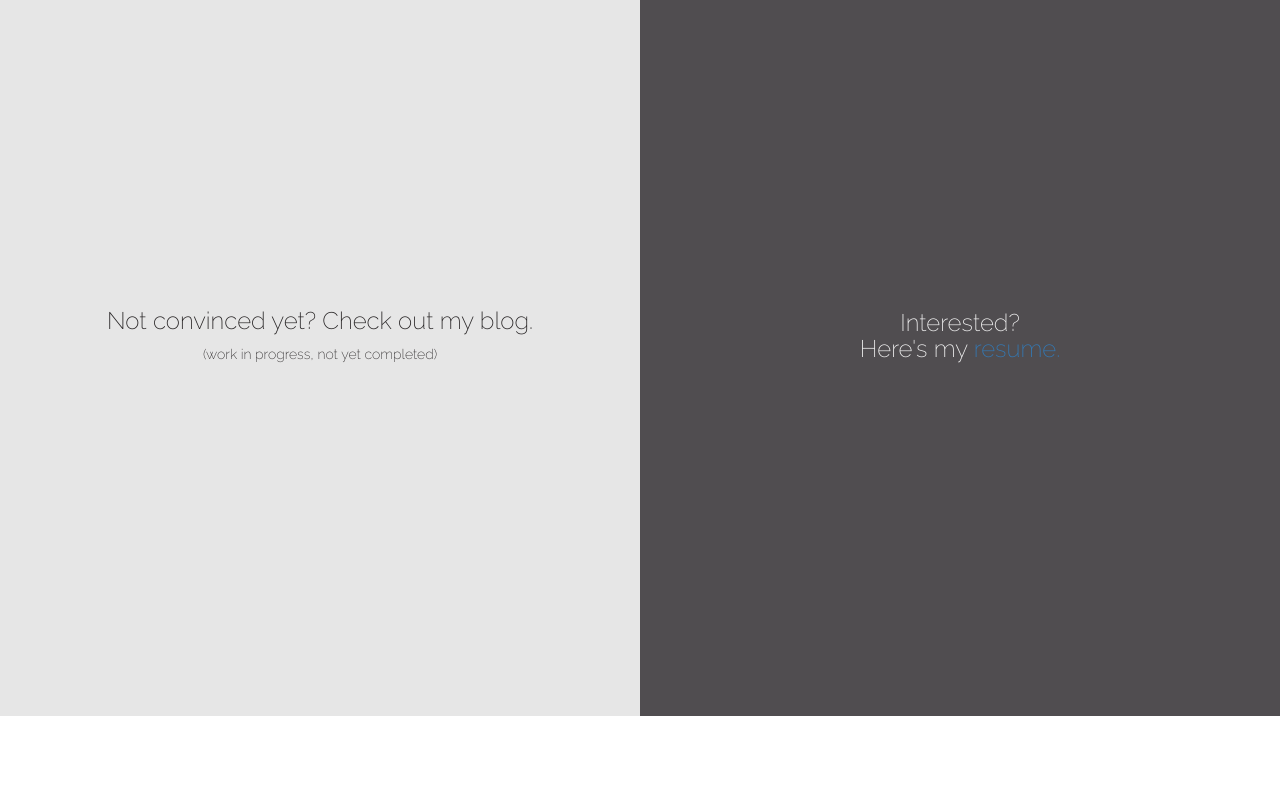
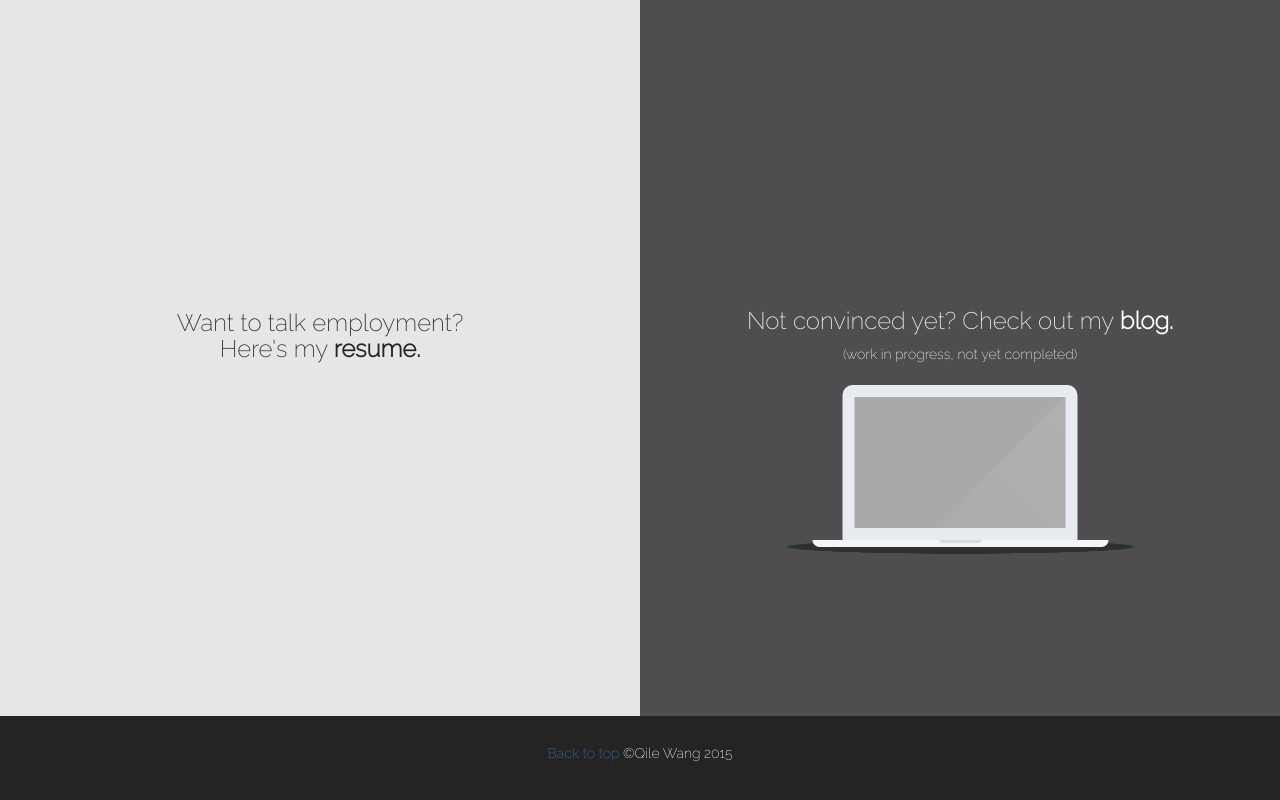
Before and after one commit to AroundTheLines/qilew.me, a plain HTML site: page index.html in a window 1280 px wide. Shown: the part 3684-4484 px from the top of the page. Before the commit the page ends 4400 px from the top, so only its background shows below. Drawn offline with nearby package versions, Linux system fonts and the light colour scheme.

Commit message:
Layout is spot on. Also got a cool laptop image.

```diff
--- a/css/index.css
+++ b/css/index.css
@@ -235,6 +235,7 @@ body{
 
 .outro-container .blog a{
   color: #262324;
+  font-weight: bold;
 }
 
 .outro-container .vertically-challenged{
@@ -250,6 +251,25 @@ body{
 
   height: 100%;
   background-color: #504d50;
+}
+
+.outro-container .resume a{
+  color: white;
+  font-weight: bold;
+}
+
+/*Footer CSS*/
+footer{
+  height: 6em;
+  background-color: #262324;
+}
+
+footer .container{
+  position: relative;
+  top: 50%;
+  text-align: center;
+
+  transform: translateY(-50%);
 }
 
 /* CUSTOMIZE THE CAROUSEL
@@ -277,3 +297,101 @@ body{
   min-width: 100%;
   height: 450px;
 }
+
+/*Laptop CSS
+---------------------------------------------------------*/
+.laptop:before {
+  top: -10px;
+  margin: -3px 0 0 -3px;
+  width: 6px;
+  height: 6px;
+  border-radius: 6px;
+  background: #a5adbd;
+}
+
+.content {
+  width: 420px;
+  height: 240px;
+  left: 50%;
+  margin-left: -210px;
+  overflow: hidden;
+}
+
+.content:before {
+  content: "";
+  position: absolute;
+  right: -90px;
+  width: 200px;
+  height: 300px;
+  transform: rotate(45deg);
+  background: linear-gradient(to bottom, rgba(255, 255, 255, 0.1) 0%, rgba(255, 255, 255, 0) 100%);
+  z-index: 5;
+}
+
+.laptop {
+  width: 235px;
+  height: 155px;
+  background: rgba(230, 230, 230, 0.6);
+  border: 12px solid #e8ebf0;
+  border-radius: 10px 10px 0 0;
+  position: absolute;
+  bottom: 22%;
+  left: 50%;
+  transform: translateX(-50%);
+}
+
+.laptop:before {
+  top: -6px;
+}
+
+.laptop > div {
+  position: absolute;
+}
+
+.laptop > .content {
+  width: 211px;
+  height: 131px;
+  left: 0;
+  margin-left: 0;
+}
+
+.btm {
+  width: 296px;
+  height: 7px;
+  bottom: -19px;
+  left: 50%;
+  margin-left: -148px;
+  border-radius: 0 0 20px 20px;
+  background: #f4f5f7;
+  z-index: 1;
+}
+
+.btm:before {
+  content: "";
+  position: absolute;
+  width: 42px;
+  height: 3px;
+  left: 50%;
+  top: 0;
+  margin-left: -21px;
+  border-radius: 0 0 5px 5px;
+  background: #d8dbe1;
+}
+
+.shadow {
+  position: absolute;
+  width: 350px;
+  height: 18px;
+  left: 50%;
+  margin-left: -175px;
+  z-index: -1;
+  bottom: -20px;
+  background: radial-gradient(ellipse at center, rgba(48, 46, 48, 1) 0%, rgba(48, 46, 48, 1) 53%, rgba(42, 78, 53, 1) 55%, rgba(42, 78, 53, 0) 55%, rgba(42, 78, 53, 0) 100%);
+  transform: translateY(10%);
+}
+
+.laptop .shadow {
+  width: 450px;
+  margin-left: -225px;
+  bottom: -26px;
+}
--- a/index.html
+++ b/index.html
@@ -363,13 +363,18 @@
 				<div class="row" id="start-vert-center">
 					<div class="col-md-6 col-xs-12 blog">
 						<div class="vertically-challenged">
-							<h3>Not convinced yet? Check out my <a href="">blog.</a></h3>
-							<p>(work in progress, not yet completed)</p>
+							<h3>Want to talk employment?<br>Here's my <a href="">resume.</a></h3>
 						</div>
 					</div>
 					<div class="col-md-6 col-xs-12 resume">
 						<div class="vertically-challenged">
-							<h3>Interested?<br>Here's my <a href="">resume.</a></h3>
+							<h3>Not convinced yet? Check out my <a href="">blog.</a></h3>
+							<p>(work in progress, not yet completed)</p>
+						</div>
+						<div class="laptop">
+						  <div class="content"></div>
+						  <div class="btm"></div>
+						  <div class="shadow"></div>
 						</div>
 					</div>
 				</div>
@@ -377,7 +382,11 @@
 		</div>
 	</section>
 
-	<footer></footer>
+	<footer>
+		<div class="container">
+			<p><a href="#intro">Back to top</a> &copy;Qile Wang 2015</p>
+		</div>
+	</footer>
 
 	<script src="https://ajax.googleapis.com/ajax/libs/jquery/2.1.4/jquery.min.js"></script>
 	<script src="https://maxcdn.bootstrapcdn.com/bootstrap/3.3.5/js/bootstrap.min.js"></script>
```
